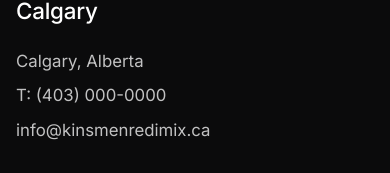
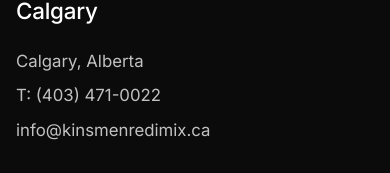
Before and after one commit to ScaleCRMCO/Kinsmen-Redi-Mix, a Next.js app: page / in a window 390 px wide. Shown: the part 9144-9317 px from the top of the page. Built offline with nearby package versions, Linux system fonts and the light colour scheme.

Commit message:
Set footer phone number
Co-Authored-By: Claude Opus 5.5 <noreply@anthropic.com>
Claude-Session: https://claude.ai/code/session_01Ebq2Q3EiF2kxTpiveFEXHZ

```diff
--- a/app/page.tsx
+++ b/app/page.tsx
@@ -3,7 +3,7 @@ import Header from "@/components/Header";
 
 // Placeholder contact details: replace once confirmed.
 const CONTACT_EMAIL = "info@kinsmenredimix.ca";
-const CONTACT_PHONE = "(403) 000-0000";
+const CONTACT_PHONE = "(403) 471-0022";
 const SISTER_SITE = "https://www.kinsmenconsulting.ca/";
 
 const stats = [
@@ -311,7 +311,7 @@ export default function Home() {
             <div>
               <h3>Calgary</h3>
               <p>Calgary, Alberta</p>
-              <p>T: {CONTACT_PHONE}</p>
+              <p><a href="tel:+14034710022">T: {CONTACT_PHONE}</a></p>
               <p><a href={`mailto:${CONTACT_EMAIL}`}>{CONTACT_EMAIL}</a></p>
             </div>
             <div>
```
